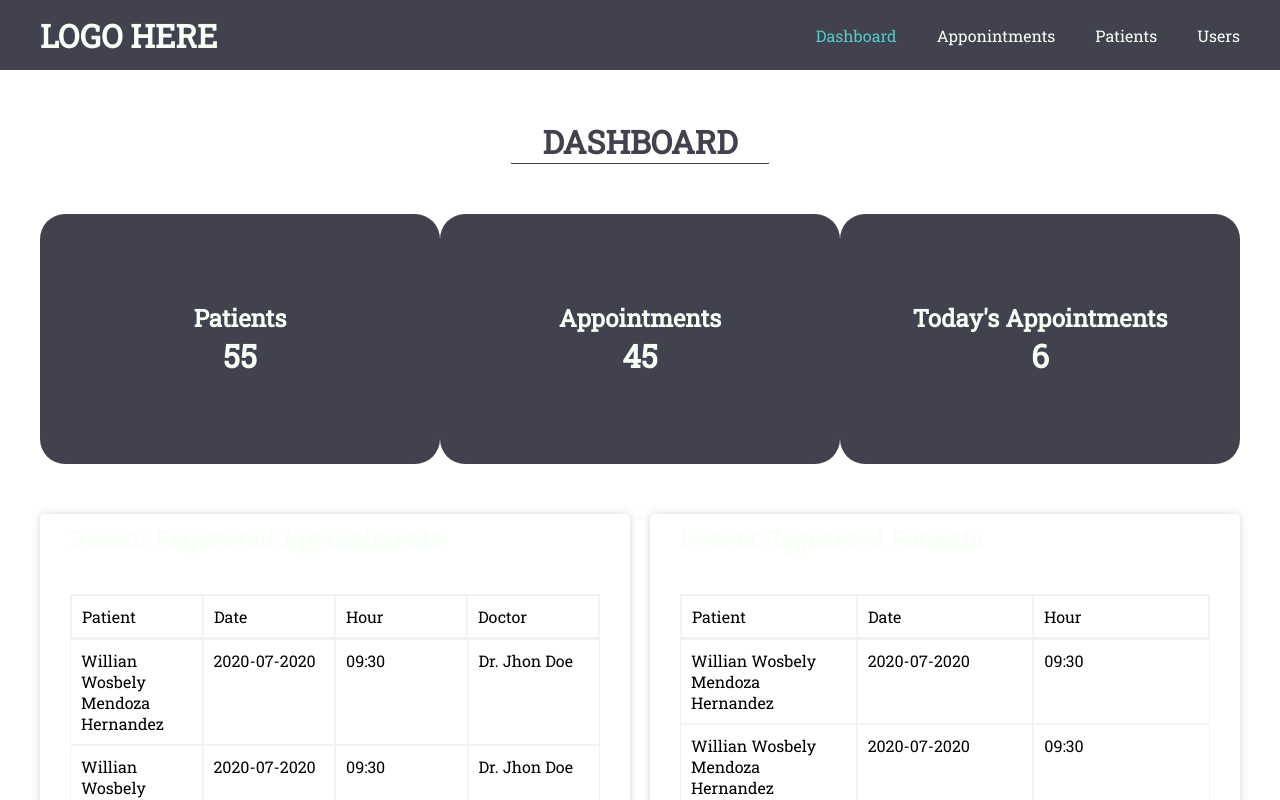
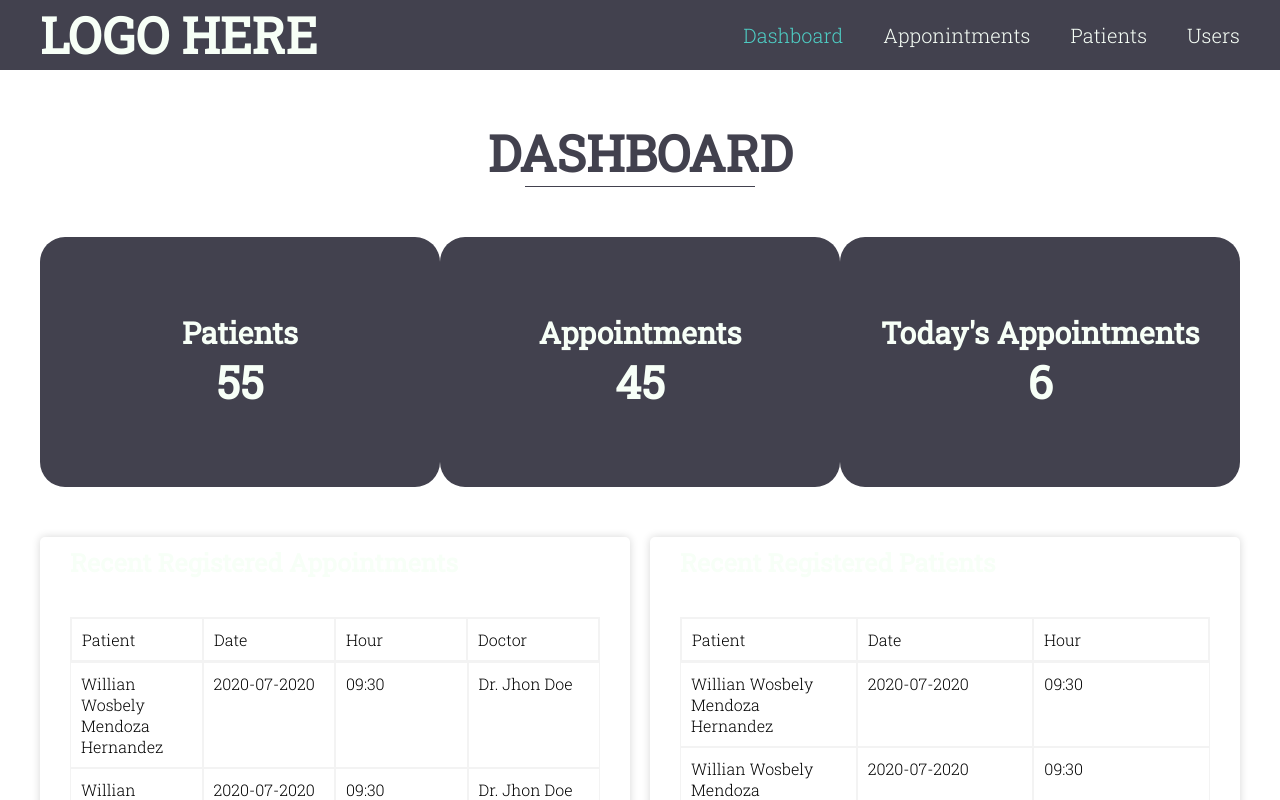
Before and after one commit to willlymendoza/doctor_appointments_front_end, a React (Create React App) app: page / in a window 1280 px wide. Shown: the top 800 px of the page. Built offline with nearby package versions, Linux system fonts and the light colour scheme.

Commit message:
Implemented roboto slab font

```diff
--- a/src/assets/scss/_button.scss
+++ b/src/assets/scss/_button.scss
@@ -6,6 +6,8 @@
   cursor: pointer;
   outline: none;
   text-transform: uppercase;
+  font-size: 20px;
+  font-family: "Roboto Slab", serif;
 
   &-right {
     margin-left: auto;
--- a/src/assets/scss/_config.scss
+++ b/src/assets/scss/_config.scss
@@ -16,6 +16,7 @@ $background-secondary: #ffffff;
 
 body {
   font-family: "Roboto Slab", serif;
+  font-weight: 300;
 }
 
 :export {
--- a/src/components/CardContainer/styles.scss
+++ b/src/components/CardContainer/styles.scss
@@ -11,6 +11,10 @@
     display: flex;
     align-items: center;
     padding-left: 30px;
+
+    h2 {
+      font-size: 25px;
+    }
   }
 
   .card-content {
--- a/src/components/DashBoardCard/styles.scss
+++ b/src/components/DashBoardCard/styles.scss
@@ -9,4 +9,13 @@
   border-radius: 25px;
   color: $text-color;
   height: 250px;
+  text-align: center;
+
+  h2 {
+    font-size: 30px;
+  }
+
+  h1 {
+    font-size: 45px;
+  }
 }
--- a/src/components/Logo/styles.scss
+++ b/src/components/Logo/styles.scss
@@ -3,6 +3,7 @@
 .logo {
   grid-area: logo;
   text-transform: uppercase;
+  font-size: 25px;
 
   a {
     text-decoration: none;
--- a/src/components/NavBar/styles.scss
+++ b/src/components/NavBar/styles.scss
@@ -8,6 +8,8 @@
     text-decoration: none;
     color: $text-color;
     margin-left: 40px;
+    font-weight: 300;
+    font-size: 20px;
   }
 }
 
--- a/src/components/PageTitle/styles.scss
+++ b/src/components/PageTitle/styles.scss
@@ -8,9 +8,10 @@
   align-items: center;
   color: $primary-color;
   margin-bottom: 50px;
+  font-size: 25px;
 
   span {
-    width: 258px;
+    width: 230px;
     border-bottom: 1px solid $primary-color;
   }
 }
```
